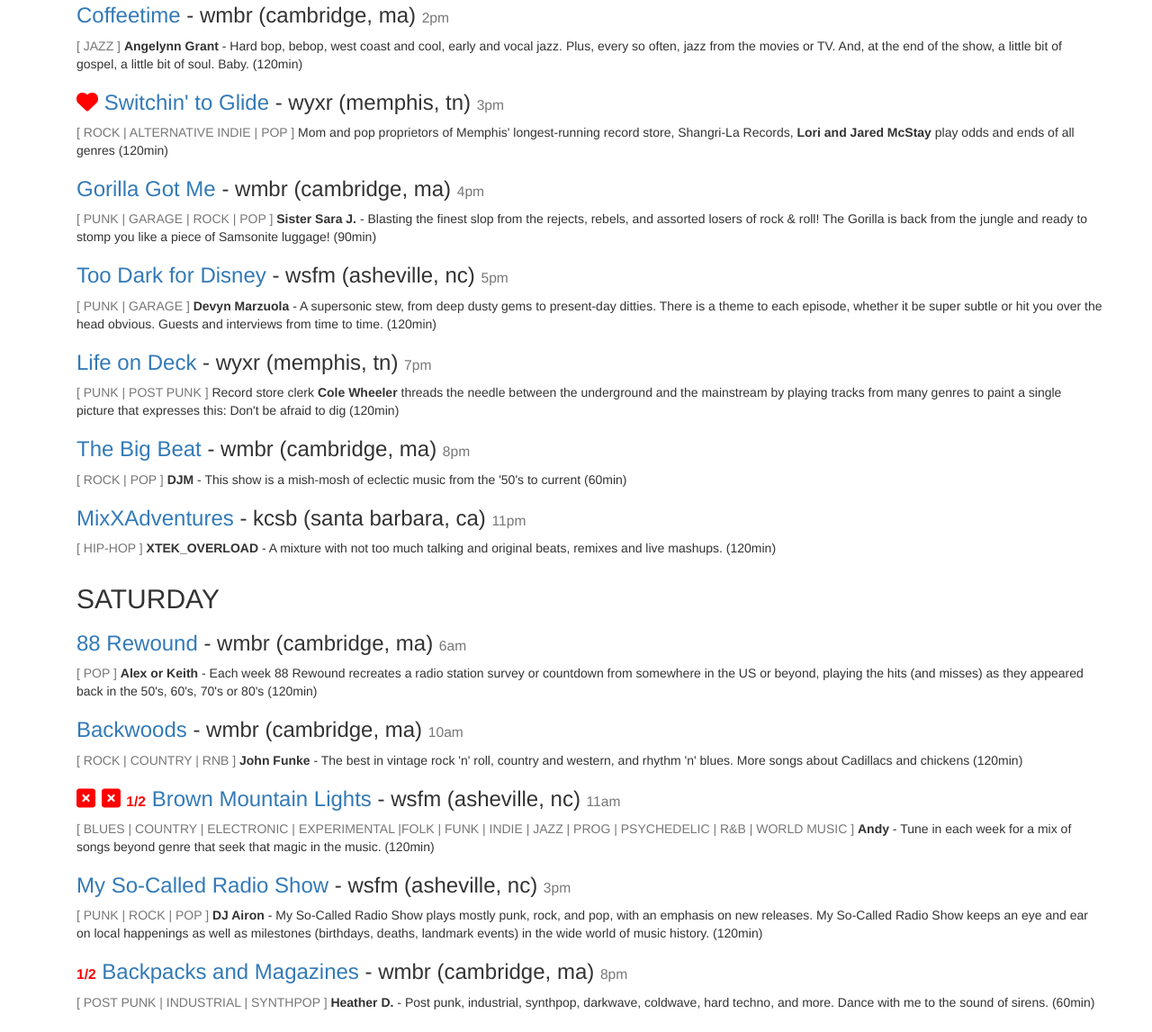
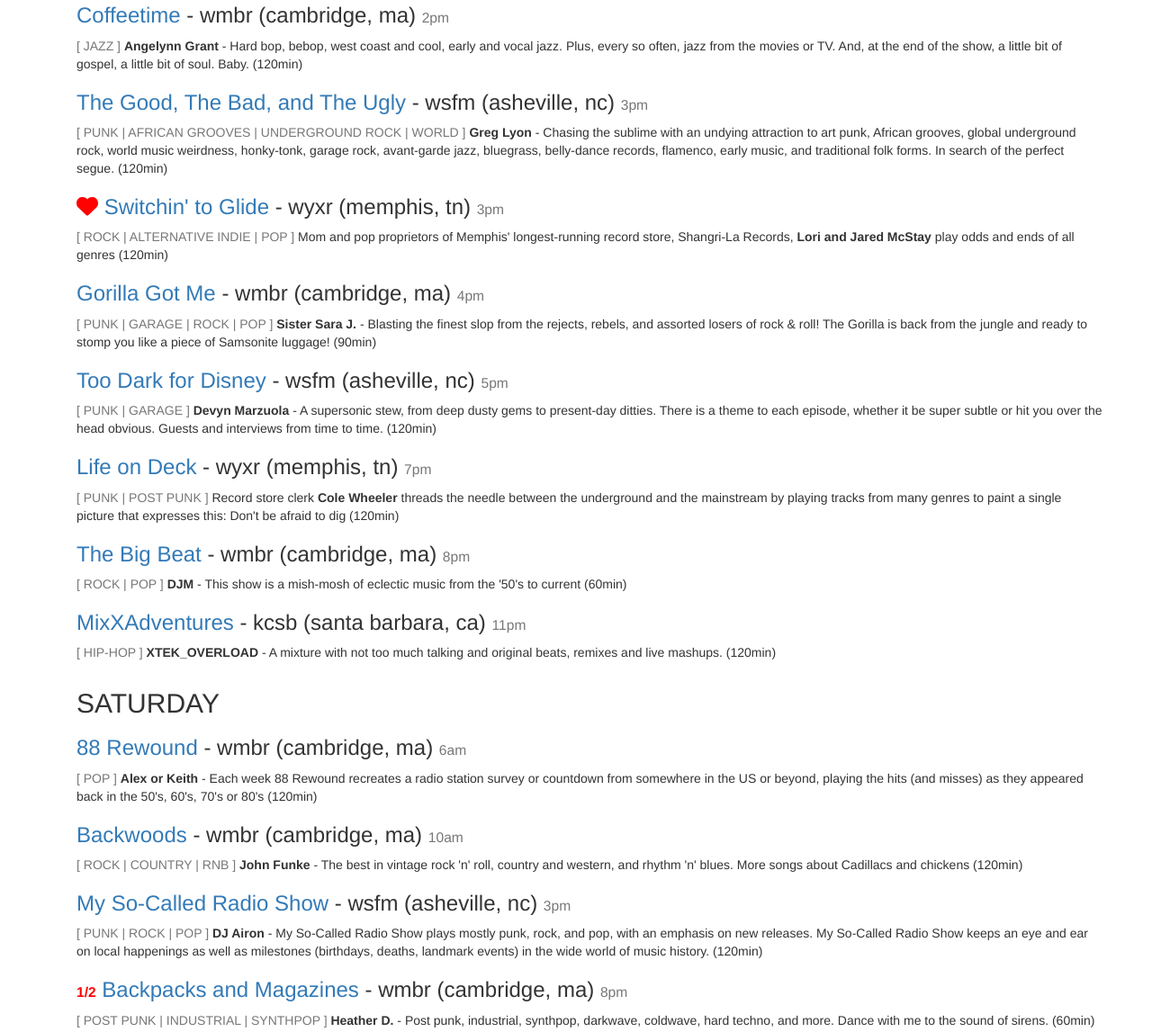
Before and after one commit to petecooke/terminally-pasted-chapbooks, a plain HTML site: page terminally-pasted-radio.html in a window 1280 px wide. Shown: the part 504-1651 px from the top of the page at 90% size. Drawn offline with nearby package versions, Linux system fonts and the light colour scheme.

Commit message:
Remove Brown Mountain Lights

```diff
--- a/terminally-pasted-radio.html
+++ b/terminally-pasted-radio.html
@@ -55,6 +55,13 @@
             <p>
                 <span class="text-muted text-uppercase">[ Jazz ]</span>
                 <b>Angelynn Grant</b> - Hard bop, bebop, west coast and cool, early and vocal jazz. Plus, every so often, jazz from the movies or TV. And, at the end of the show, a little bit of gospel, a little bit of soul. Baby. (120min)
+            </p>
+            <h3>
+                <a href="https://www.ashevillefm.org/show/the-good-the-bad-and-the-ugly/" target="_blank">The Good, The Bad, and The Ugly</a> - wsfm (asheville, nc) <small>3pm</small>
+            </h3>
+            <p>
+                <span class="text-muted text-uppercase">[ Punk | African Grooves | Underground Rock | World ]</span>
+                <b>Greg Lyon</b> - Chasing the sublime with an undying attraction to art punk, African grooves, global underground rock, world music weirdness, honky-tonk, garage rock, avant-garde jazz, bluegrass, belly-dance records, flamenco, early music, and traditional folk forms. In search of the perfect segue. (120min)
             </p>
             <h3>
                 <i class="fa-solid fa-heart" style="color: #fe0101;"  title="FAVE"></i> <a href="https://wyxr.org/switchin-to-glide/" target="_blank">Switchin' to Glide</a> - wyxr (memphis, tn) <small>3pm</small>
@@ -115,13 +122,6 @@
             <p>
                 <span class="text-muted text-uppercase">[ Rock | Country | RnB ]</span>
                 <b>John Funke</b> - The best in vintage rock 'n' roll, country and western, and rhythm 'n' blues. More songs about Cadillacs and chickens (120min)
-            </p>
-            <h3>
-                <i class="fa-solid fa-square-xmark" style="color: #fe0101;" title="STRIKE"></i> <i class="fa-solid fa-square-xmark" style="color: #fe0101;" title="STRIKE"></i> <small class="strike-red">1/2</small> <a href="https://www.ashevillefm.org/show/brown-mountain-lights/" target="_blank">Brown Mountain Lights</a> - wsfm (asheville, nc) <small>11am</small>
-            </h3>
-            <p>
-                <span class="text-muted text-uppercase">[ Blues | Country | Electronic | Experimental |Folk | Funk | Indie | Jazz | Prog | Psychedelic | R&B | World Music ]</span>
-                <b>Andy</b> - Tune in each week for a mix of songs beyond genre that seek that magic in the music. (120min)
             </p>
             <h3>
                 <a href="https://www.ashevillefm.org/show/my-so-called-radio-show/" target="_blank">My So-Called Radio Show</a> - wsfm (asheville, nc)  <small>3pm</small>
```
